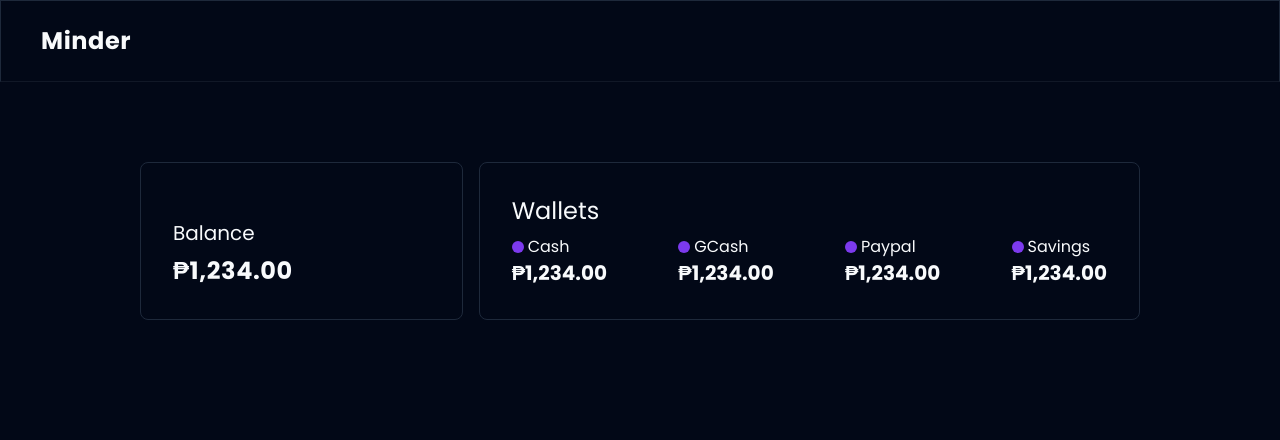
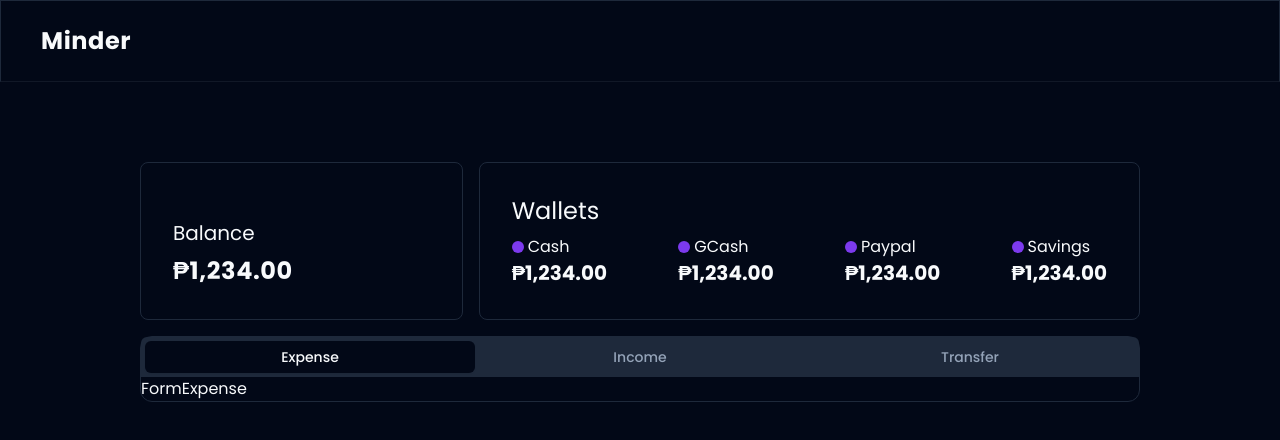
Before and after one commit to michaelcanonizado/minder, a Next.js app: page /demo in a window 1280 px wide. Shown: the top 440 px of the page. Built offline with nearby package versions, Linux system fonts and the light colour scheme.

Commit message:
feat: add tabs group

```diff
--- a/src/app/demo/page.tsx
+++ b/src/app/demo/page.tsx
@@ -1,7 +1,32 @@
+import { cn } from '@/lib/utils';
+import { screenBreakpoints } from '@/helpers/screen-breakpoints';
+
 import Balance from '@/components/sections/demo/balance';
 import Wallets from '@/components/sections/demo/wallets';
-import { screenBreakpoints } from '@/helpers/screen-breakpoints';
-import { cn } from '@/lib/utils';
+
+import { Tabs, TabsContent, TabsList, TabsTrigger } from '@/components/ui/tabs';
+
+import FormExpense from '@/components/sections/demo/form-expense';
+import FormIncome from '@/components/sections/demo/form-income';
+import FormTransfer from '@/components/sections/demo/form-transfer';
+
+export const tabLinks = [
+  {
+    title: 'Expense',
+    value: 'expense',
+    component: <FormExpense />
+  },
+  {
+    title: 'Income',
+    value: 'income',
+    component: <FormIncome />
+  },
+  {
+    title: 'Transfer',
+    value: 'transfer',
+    component: <FormTransfer />
+  }
+];
 
 export default function Demo() {
   return (
@@ -15,6 +40,7 @@ export default function Demo() {
         <Balance.Header>Balance</Balance.Header>
         <Balance.Amount amount={1234} />
       </Balance>
+
       <Wallets className='col-span-8'>
         <Wallets.Wallet>
           <Wallets.Wallet.Header iconColor='#7C3AED'>
@@ -41,6 +67,28 @@ export default function Demo() {
           <Wallets.Wallet.Amount amount={1234} />
         </Wallets.Wallet>
       </Wallets>
+
+      <Tabs
+        defaultValue={tabLinks[0].value}
+        className='col-span-full min-w-[400px] rounded-xl border'
+      >
+        <TabsList className='grid w-full grid-cols-3 rounded-b-none'>
+          {tabLinks.map(tab => {
+            return (
+              <TabsTrigger className='rounded-md' value={tab.value}>
+                {tab.title}
+              </TabsTrigger>
+            );
+          })}
+        </TabsList>
+        {tabLinks.map(tab => {
+          return (
+            <TabsContent className='mt-0' value={tab.value}>
+              {tab.component}
+            </TabsContent>
+          );
+        })}
+      </Tabs>
     </div>
   );
 }
--- /dev/null
+++ b/src/components/sections/demo/form-expense.tsx
@@ -0,0 +1,7 @@
+import React from 'react';
+
+const FormExpense = () => {
+  return <div>FormExpense</div>;
+};
+
+export default FormExpense;
--- /dev/null
+++ b/src/components/sections/demo/form-income.tsx
@@ -0,0 +1,7 @@
+import React from 'react';
+
+const FormIncome = () => {
+  return <div>FormIncome</div>;
+};
+
+export default FormIncome;
--- /dev/null
+++ b/src/components/sections/demo/form-transfer.tsx
@@ -0,0 +1,7 @@
+import React from 'react';
+
+const FormTransfer = () => {
+  return <div>FormTransfer</div>;
+};
+
+export default FormTransfer;
--- /dev/null
+++ b/src/components/ui/card.tsx
@@ -0,0 +1,79 @@
+import * as React from "react"
+
+import { cn } from "@/lib/utils"
+
+const Card = React.forwardRef<
+  HTMLDivElement,
+  React.HTMLAttributes<HTMLDivElement>
+>(({ className, ...props }, ref) => (
+  <div
+    ref={ref}
+    className={cn(
+      "rounded-lg border bg-card text-card-foreground shadow-sm",
+      className
+    )}
+    {...props}
+  />
+))
+Card.displayName = "Card"
+
+const CardHeader = React.forwardRef<
+  HTMLDivElement,
+  React.HTMLAttributes<HTMLDivElement>
+>(({ className, ...props }, ref) => (
+  <div
+    ref={ref}
+    className={cn("flex flex-col space-y-1.5 p-6", className)}
+    {...props}
+  />
+))
+CardHeader.displayName = "CardHeader"
+
+const CardTitle = React.forwardRef<
+  HTMLParagraphElement,
+  React.HTMLAttributes<HTMLHeadingElement>
+>(({ className, ...props }, ref) => (
+  <h3
+    ref={ref}
+    className={cn(
+      "text-2xl font-semibold leading-none tracking-tight",
+      className
+    )}
+    {...props}
+  />
+))
+CardTitle.displayName = "CardTitle"
+
+const CardDescription = React.forwardRef<
+  HTMLParagraphElement,
+  React.HTMLAttributes<HTMLParagraphElement>
+>(({ className, ...props }, ref) => (
+  <p
+    ref={ref}
+    className={cn("text-sm text-muted-foreground", className)}
+    {...props}
+  />
+))
+CardDescription.displayName = "CardDescription"
+
+const CardContent = React.forwardRef<
+  HTMLDivElement,
+  React.HTMLAttributes<HTMLDivElement>
+>(({ className, ...props }, ref) => (
+  <div ref={ref} className={cn("p-6 pt-0", className)} {...props} />
+))
+CardContent.displayName = "CardContent"
+
+const CardFooter = React.forwardRef<
+  HTMLDivElement,
+  React.HTMLAttributes<HTMLDivElement>
+>(({ className, ...props }, ref) => (
+  <div
+    ref={ref}
+    className={cn("flex items-center p-6 pt-0", className)}
+    {...props}
+  />
+))
+CardFooter.displayName = "CardFooter"
+
+export { Card, CardHeader, CardFooter, CardTitle, CardDescription, CardContent }
--- /dev/null
+++ b/src/components/ui/input.tsx
@@ -0,0 +1,25 @@
+import * as React from "react"
+
+import { cn } from "@/lib/utils"
+
+export interface InputProps
+  extends React.InputHTMLAttributes<HTMLInputElement> {}
+
+const Input = React.forwardRef<HTMLInputElement, InputProps>(
+  ({ className, type, ...props }, ref) => {
+    return (
+      <input
+        type={type}
+        className={cn(
+          "flex h-10 w-full rounded-md border border-input bg-background px-3 py-2 text-sm ring-offset-background file:border-0 file:bg-transparent file:text-sm file:font-medium placeholder:text-muted-foreground focus-visible:outline-none focus-visible:ring-2 focus-visible:ring-ring focus-visible:ring-offset-2 disabled:cursor-not-allowed disabled:opacity-50",
+          className
+        )}
+        ref={ref}
+        {...props}
+      />
+    )
+  }
+)
+Input.displayName = "Input"
+
+export { Input }
--- /dev/null
+++ b/src/components/ui/label.tsx
@@ -0,0 +1,26 @@
+"use client"
+
+import * as React from "react"
+import * as LabelPrimitive from "@radix-ui/react-label"
+import { cva, type VariantProps } from "class-variance-authority"
+
+import { cn } from "@/lib/utils"
+
+const labelVariants = cva(
+  "text-sm font-medium leading-none peer-disabled:cursor-not-allowed peer-disabled:opacity-70"
+)
+
+const Label = React.forwardRef<
+  React.ElementRef<typeof LabelPrimitive.Root>,
+  React.ComponentPropsWithoutRef<typeof LabelPrimitive.Root> &
+    VariantProps<typeof labelVariants>
+>(({ className, ...props }, ref) => (
+  <LabelPrimitive.Root
+    ref={ref}
+    className={cn(labelVariants(), className)}
+    {...props}
+  />
+))
+Label.displayName = LabelPrimitive.Root.displayName
+
+export { Label }
--- /dev/null
+++ b/src/components/ui/tabs.tsx
@@ -0,0 +1,55 @@
+"use client"
+
+import * as React from "react"
+import * as TabsPrimitive from "@radix-ui/react-tabs"
+
+import { cn } from "@/lib/utils"
+
+const Tabs = TabsPrimitive.Root
+
+const TabsList = React.forwardRef<
+  React.ElementRef<typeof TabsPrimitive.List>,
+  React.ComponentPropsWithoutRef<typeof TabsPrimitive.List>
+>(({ className, ...props }, ref) => (
+  <TabsPrimitive.List
+    ref={ref}
+    className={cn(
+      "inline-flex h-10 items-center justify-center rounded-md bg-muted p-1 text-muted-foreground",
+      className
+    )}
+    {...props}
+  />
+))
+TabsList.displayName = TabsPrimitive.List.displayName
+
+const TabsTrigger = React.forwardRef<
+  React.ElementRef<typeof TabsPrimitive.Trigger>,
+  React.ComponentPropsWithoutRef<typeof TabsPrimitive.Trigger>
+>(({ className, ...props }, ref) => (
+  <TabsPrimitive.Trigger
+    ref={ref}
+    className={cn(
+      "inline-flex items-center justify-center whitespace-nowrap rounded-sm px-3 py-1.5 text-sm font-medium ring-offset-background transition-all focus-visible:outline-none focus-visible:ring-2 focus-visible:ring-ring focus-visible:ring-offset-2 disabled:pointer-events-none disabled:opacity-50 data-[state=active]:bg-background data-[state=active]:text-foreground data-[state=active]:shadow-sm",
+      className
+    )}
+    {...props}
+  />
+))
+TabsTrigger.displayName = TabsPrimitive.Trigger.displayName
+
+const TabsContent = React.forwardRef<
+  React.ElementRef<typeof TabsPrimitive.Content>,
+  React.ComponentPropsWithoutRef<typeof TabsPrimitive.Content>
+>(({ className, ...props }, ref) => (
+  <TabsPrimitive.Content
+    ref={ref}
+    className={cn(
+      "mt-2 ring-offset-background focus-visible:outline-none focus-visible:ring-2 focus-visible:ring-ring focus-visible:ring-offset-2",
+      className
+    )}
+    {...props}
+  />
+))
+TabsContent.displayName = TabsPrimitive.Content.displayName
+
+export { Tabs, TabsList, TabsTrigger, TabsContent }
```
